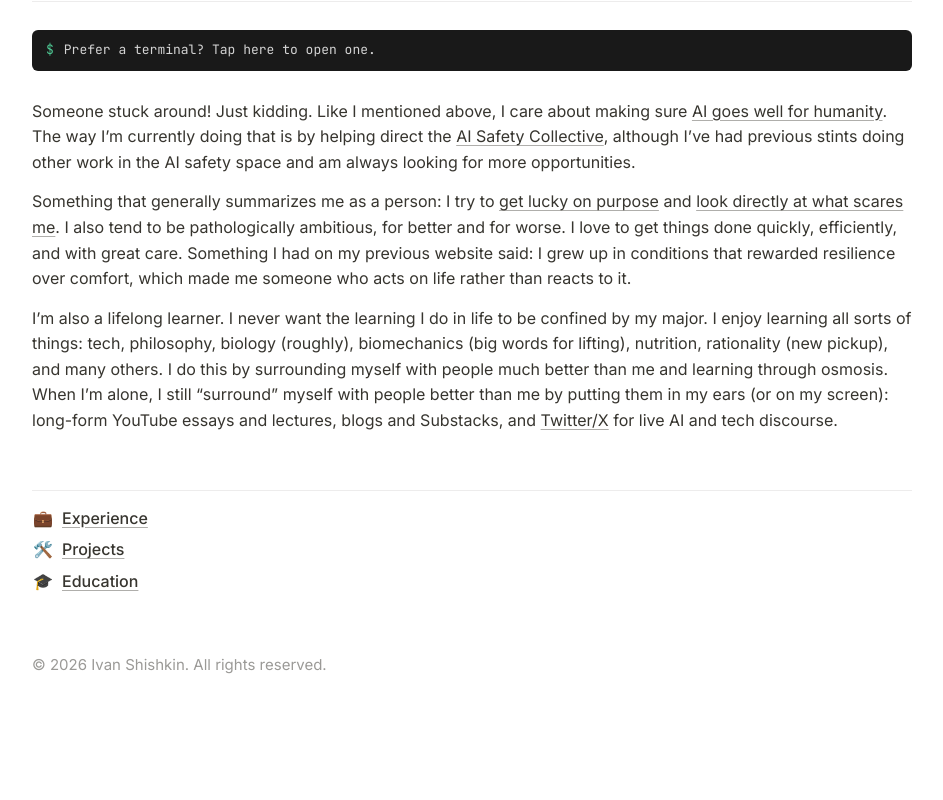
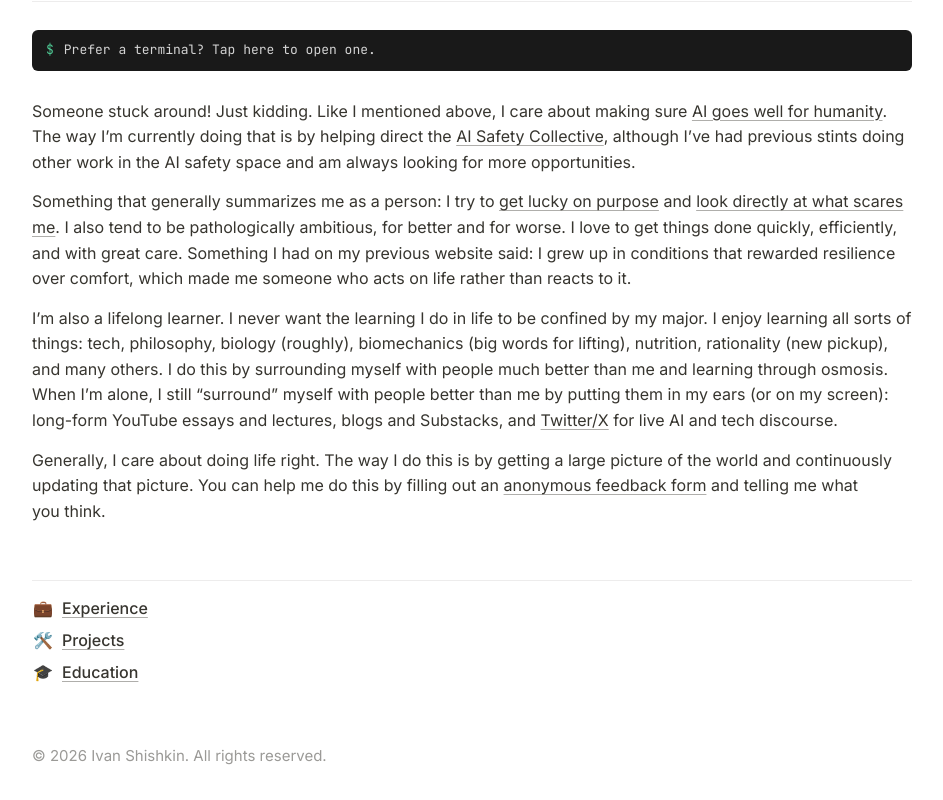
Before and after one commit to Ivan-Shishkin-Dev/Personal_Portfolio_3, a Next.js app: page / in a window 1280 px wide. Shown: the part 654-1454 px from the top of the page, without its empty margins (168-1111 px from the left). Before the commit the page ends 1363 px from the top, so only its background shows below. Built offline with nearby package versions, Linux system fonts and the light colour scheme.

Commit message:
Close home bio with an inline feedback-form link
FeedbackForm takes an optional label so the sentence can open the modal inline.

```diff
--- a/app/page.tsx
+++ b/app/page.tsx
@@ -115,6 +115,13 @@ export default function Home() {
               <Ext href="https://x.com/ivan_shishkin_">Twitter/X</Ext> for live
               AI and tech discourse.
             </p>
+            <p>
+              Generally, I care about doing life right. The way I do this is by
+              getting a large picture of the world and continuously updating
+              that picture. You can help me do this by filling out an{" "}
+              <FeedbackForm label="anonymous feedback form" /> and telling me
+              what you think.
+            </p>
           </div>
 
           <SiteNav />
--- a/components/FeedbackForm.tsx
+++ b/components/FeedbackForm.tsx
@@ -9,7 +9,7 @@ const SUBJECT = "Anonymous feedback — ivanshishkin.com";
 
 type Status = "idle" | "sending" | "success" | "error";
 
-export default function FeedbackForm() {
+export default function FeedbackForm({ label = "Anonymous feedback" }: { label?: string }) {
   const [open, setOpen] = useState(false);
   const [mounted, setMounted] = useState(false);
   const [message, setMessage] = useState("");
@@ -84,7 +84,7 @@ export default function FeedbackForm() {
         className="feedback-trigger"
         onClick={() => setOpen(true)}
       >
-        Anonymous feedback
+        {label}
       </button>
 
       {mounted && open &&
```
